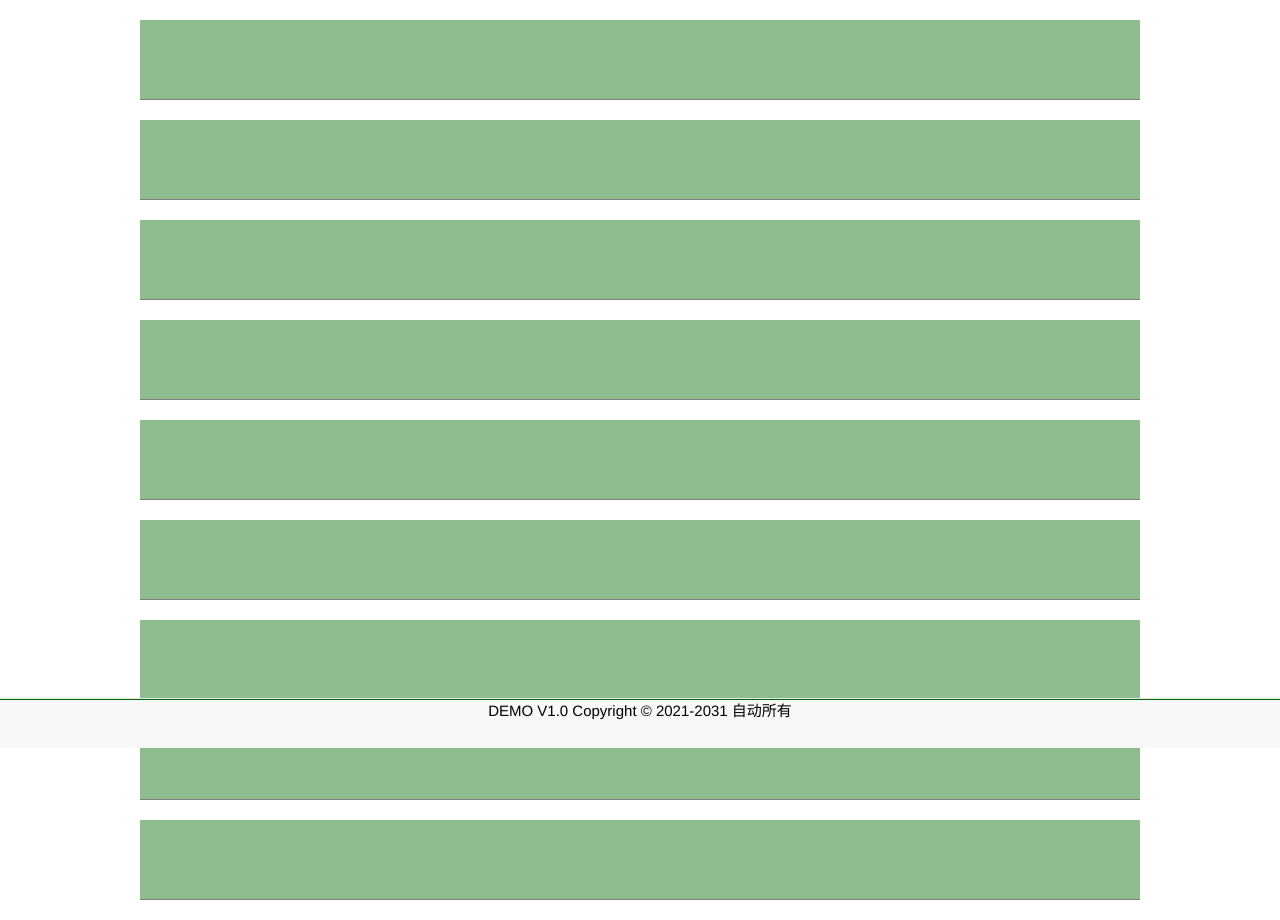
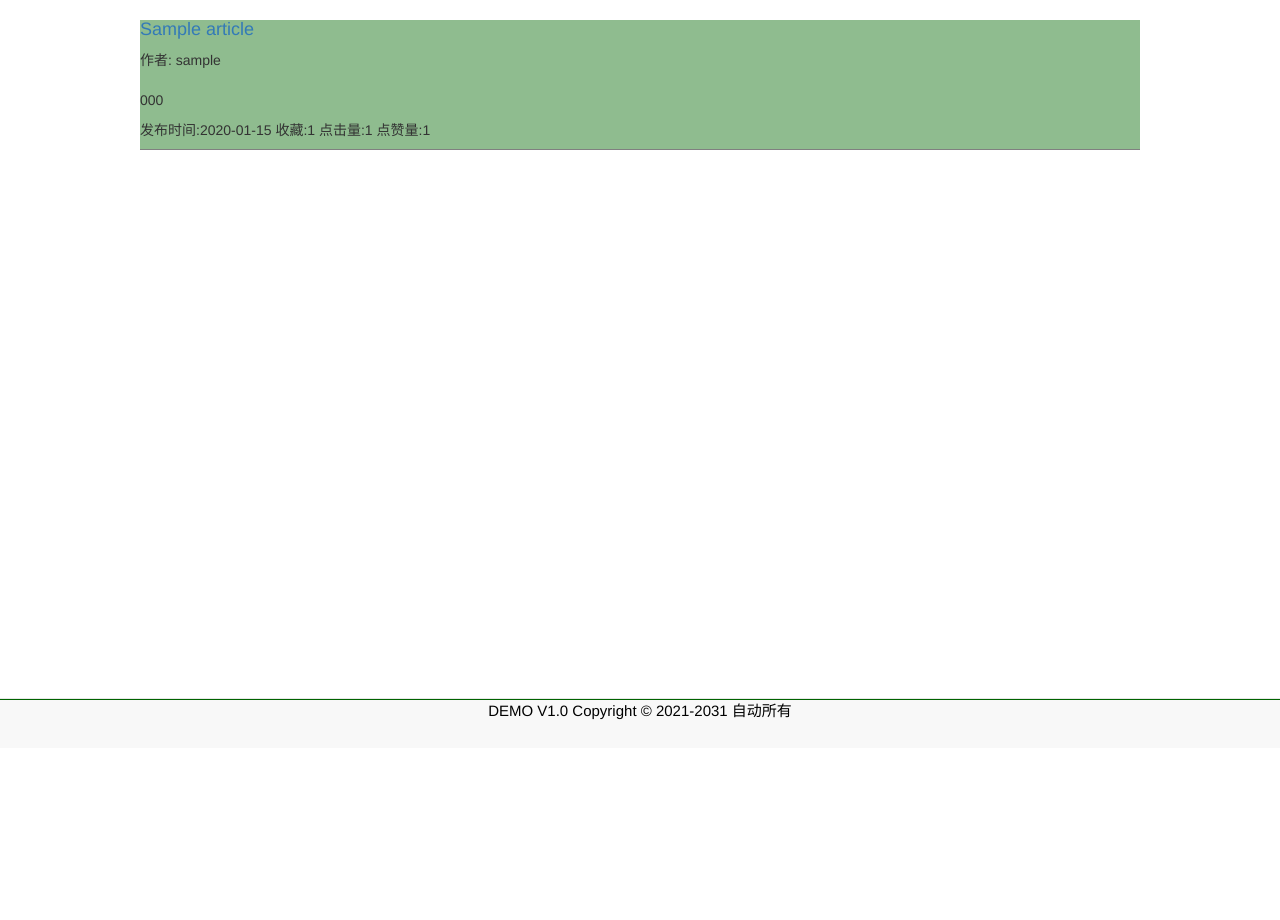
Before and after one commit to hulinbig/flaskblog, a Flask app: template templates/user/index.html in a window 1280 px wide. Shown: the part 52-972 px from the top of the page. After the commit the page ends 772 px from the top, so only its background shows below. Run offline with Flask 2, Linux system fonts and the light colour scheme; the template is opened without the code that fills it: most values are stand-ins (such as "Sample title", 1, 10 or a date in 2020); some libraries are stand-ins or nearby versions.

Commit message:
获取文章列表

```diff
--- a/app.py
+++ b/app.py
@@ -3,7 +3,7 @@ from apps import create_app
 from exts import db
 from flask_migrate import Migrate, MigrateCommand
 from apps.user.models import User
-from apps.articie.models import *
+from apps.article.models import *
 from apps.goods.models import *
 app = create_app()
 manager = Manager(app=app)
--- a/apps/__init__.py
+++ b/apps/__init__.py
@@ -1,8 +1,8 @@
 #!-*- coding:utf-8 -*-
 from flask_bootstrap import Bootstrap
 
-from apps.articie.view import article_bp
-from apps.articie.views import article_bp1
+from apps.article.view import article_bp
+from apps.article.views import article_bp1
 from apps.goods.view import goods_bp
 from apps.user.views import user_bp1
 
--- a/apps/user/views.py
+++ b/apps/user/views.py
@@ -3,7 +3,7 @@ import os
 
 from werkzeug.utils import secure_filename
 
-from apps.articie.models import Article_type
+from apps.article.models import Article_type, Article
 from setting import Config
 
 __author__ = 'ALX LIN'
@@ -43,6 +43,11 @@ def after_request_test(response):
 def teardown_request(response):
     print('teardown_request_test')
 
+#自定义过滤器
+@user_bp1.app_template_filter('cdecode')
+def content_decode(content):
+    content = content.decode('utf-8')
+    return content[:50]#显示多少字符
 
 @user_bp1.route('/')
 def index():
@@ -50,11 +55,16 @@ def index():
     # uid = request.cookies.get('uid', None)
     #2.session的获取,session底层默认获取
     uid = session.get('uid')
+    #获取文章列表,按照创建时间进行倒序排列
+    articles = Article.query.order_by(Article.pdatatime.desc()).all()
+    #获取分类列表
+    types = Article_type.query.all()
+    #判断用户是否登陆
     if uid:
         user = User.query.get(uid)
-        return render_template('user/index.html', user=user)
+        return render_template('user/index.html', user=user, articles=articles, types=types)
     else:
-        return render_template('user/index.html')
+        return render_template('user/index.html', articles=articles, types=types)
 
 @user_bp1.route('/register', methods=['POST', 'GET'])
 def register():
--- a/templates/base.html
+++ b/templates/base.html
@@ -31,7 +31,8 @@
           <a href="#" class="dropdown-toggle" data-toggle="dropdown" role="button" aria-haspopup="true" aria-expanded="false">文章分类 <span class="caret"></span></a>
           <ul class="dropdown-menu">
               {% for type in types %}
-                  {% if not loop.last  %} # loop.last 判断for循环至最后一个
+{#                  /** loop.last 判断for循环至最后一个#}
+                  {% if not loop.last  %}
                     <li><a href="#">{{ type.type_name }}</a></li>
                     <li role="separator" class="divider"></li>
                   {% else %}
@@ -57,7 +58,7 @@
                         alt="" width="30" height="30" style="border-radius: 15px; margin-top: 9px">
               </li>
                   <li class="dropdown">
-                     <a href="#" class="dropdown-toggle" data-toggle="dropdown" role="button" aria-haspopup="true" aria-expanded="false">欢迎 {{ user.username }} <span class="caret"></span></a>
+                     <a href="#" class="dropdown-toggle" data-toggle="dropdown" role="button" aria-haspopup="true" aria-expanded="false">欢迎: {{ user.username }} <span class="caret"></span></a>
                     <ul class="dropdown-menu">
                     <li><a href="{{ url_for('user.user_center') }}">用户中心</a></li>
                     <li><a href="{{ url_for('user.logout') }}">退出</a></li>
--- a/templates/user/index.html
+++ b/templates/user/index.html
@@ -13,7 +13,7 @@
      .article{
          width: 1000px;
          background-color: darkseagreen;
-         height: 80px;
+         height: 130px;
          margin-bottom: 20px;
          border-bottom: 1px solid gray;
      }
@@ -24,14 +24,22 @@
 
 {% block newcontent %}
     <div id="container">
-        <div class="article"> </div>
-        <div class="article"> </div>
-        <div class="article"> </div>
-        <div class="article"> </div>
-        <div class="article"> </div>
-        <div class="article"> </div>
-        <div class="article"> </div>
-        <div class="article"> </div>
-        <div class="article"> </div>
+        {% for article in articles %}
+             <div class="article">
+                <h4><a href="">{{ article.title }}</a></h4>
+             <p>
+                 <span>作者: {{ article.user.username }}</span>
+                 <br>
+                 <br>
+                 <span>{{ article.content | cdecode | safe }}</span>
+             </p>
+             <div>
+                 <span style="margin-left: 0">发布时间:{{ article.pdatatime }}</span>
+                 <span>收藏:{{ article.save_num }}</span>
+                 <span>点击量:{{ article.click_num }}</span>
+                 <span>点赞量:{{ article.love_num }}</span>
+             </div>
+             </div>
+        {% endfor %}
     </div>
 {% endblock %}
```
